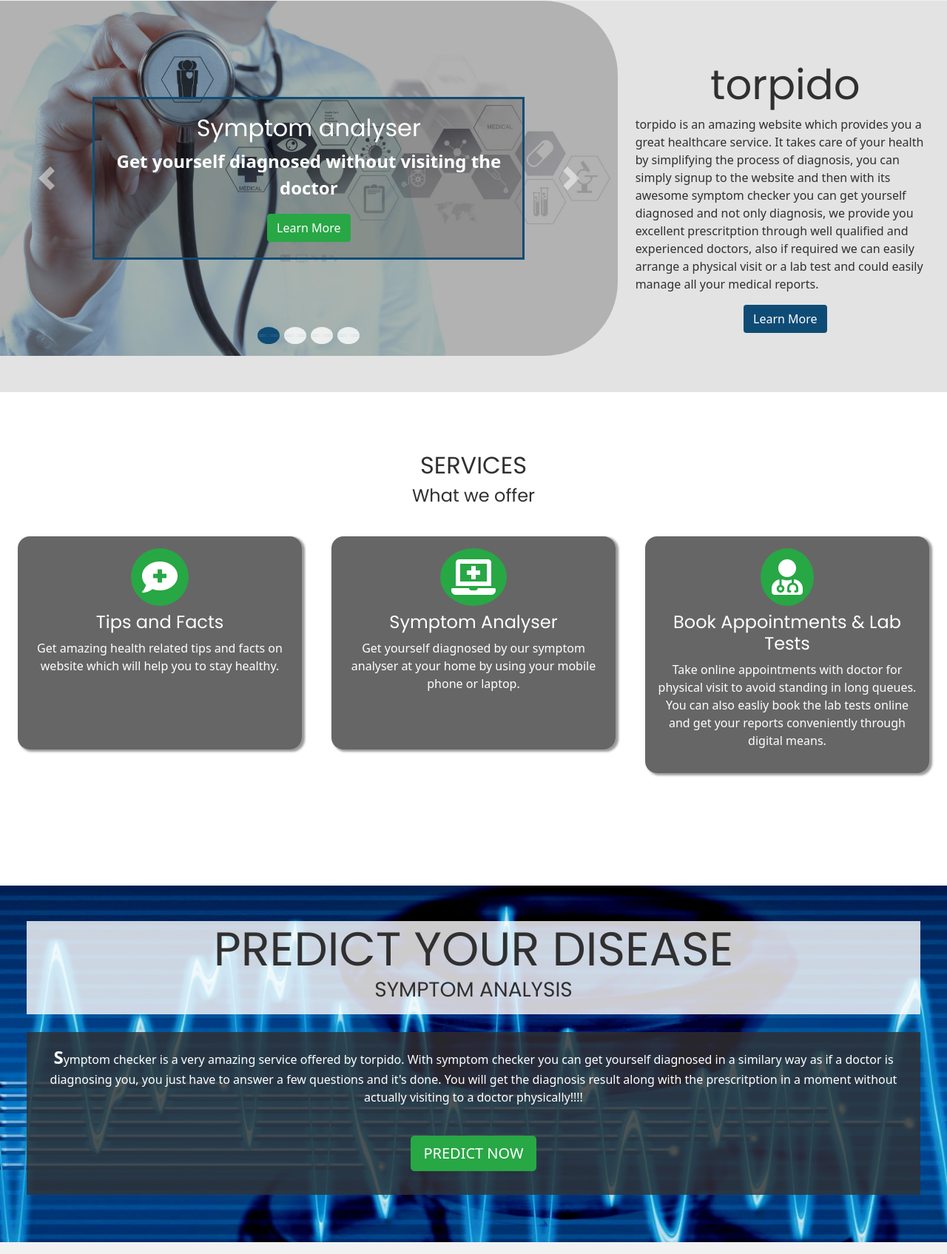
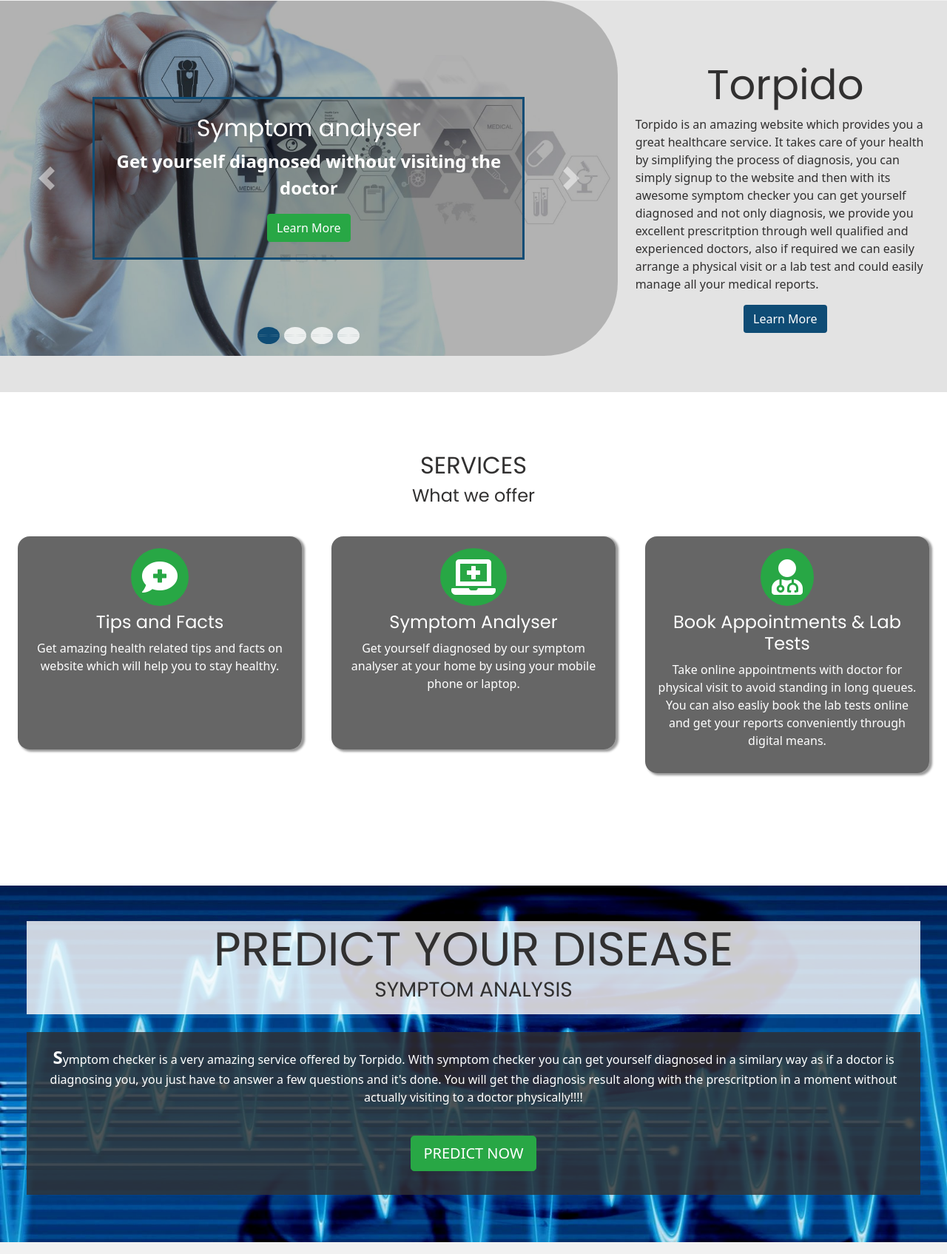
Before and after one commit to deepakdpytest/swiftheal_test, a Django app: page / in a window 1280 px wide. Shown: the part 590-2285 px from the top of the page at 74% size. Run offline with Django 3.2, Linux system fonts and the light colour scheme; some libraries are stand-ins or nearby versions.

Commit message:
all caps

```diff
--- a/templates/about.html
+++ b/templates/about.html
@@ -12,8 +12,8 @@ About
 
           <h1 class="display-4" style = "text-align:center">About Us</h1><br><br><br>
 
-          <p><h3 style = "text-align:center; color:rgba(226, 231, 216, 0.973)"><b>Welcome to torpido !</b> </h3></p>
-          <p class="lead">torpido is dedicated to providing excellence in healthcare for infants, adolescents, adults as well as old age people in a comprehensive manner.
+          <p><h3 style = "text-align:center; color:rgba(226, 231, 216, 0.973)"><b>Welcome to Torpido !</b> </h3></p>
+          <p class="lead">Torpido is dedicated to providing excellence in healthcare for infants, adolescents, adults as well as old age people in a comprehensive manner.
           Our objective is to reduce the day to day problems faced by patients and doctors like :-
 <br>
 <ul style = "list-style-type : none">
--- a/templates/analyser.html
+++ b/templates/analyser.html
@@ -21,9 +21,9 @@
     <div id="third"></div>
     <section id="symptomanalyser_container">
         <div id="top">
-            <img src="/static/assets/images/logo3.png" width="40" height="40" class="d-inline-block align-top" alt="torpido" loading="lazy">
+            <img src="/static/assets/images/logo3.png" width="40" height="40" class="d-inline-block align-top" alt="Torpido" loading="lazy">
             <h1>Symptom analyser</h1>
-            <img src="/static/assets/images/logo3.png" width="40" height="40" class="d-inline-block align-top" alt="torpido" loading="lazy">
+            <img src="/static/assets/images/logo3.png" width="40" height="40" class="d-inline-block align-top" alt="Torpido" loading="lazy">
         </div>
         <div id="symptomanalyser">
         </div>
--- a/templates/base.html
+++ b/templates/base.html
@@ -32,7 +32,7 @@
         <nav class="navbar navbar-expand-lg navbar-dark fixed-top custom-nav">
             <div class="container-fluid">
                 <a class="navbar-brand px-5" style="background: #0f4c75;border-radius: 25px;" href="/home">
-                    <img src="/static/assets/images/logo3.png" width="30" height="30" class="d-inline-block align-top" alt="" loading="lazy"> torpido
+                    <img src="/static/assets/images/logo3.png" width="30" height="30" class="d-inline-block align-top" alt="" loading="lazy"> Torpido
                 </a>
                 <button class="navbar-toggler" type="button" data-toggle="collapse" data-target="#navbarSupportedContent" aria-controls="navbarSupportedContent" aria-expanded="false" aria-label="Toggle navigation">
                     <span class="navbar-toggler-icon"></span>
--- a/templates/index.html
+++ b/templates/index.html
@@ -3,7 +3,7 @@
 <!--Jumbotron start-->
 <div class="jumbotron text-center">
     <img src="/static/assets/images/logo3.png" width="60" height="60" class="d-inline-block align-top" alt="" loading="lazy">
-    <h1 class="display-4">torpido</h1>
+    <h1 class="display-4">Torpido</h1>
     <p class="lead">Your Personal Health Assistant, to diagnose all your problems</p>
 
 </div>
@@ -78,8 +78,8 @@
             </div>
             <div class="col-lg-4">
                 <article class="caro-cont text-center">
-                    <h1 class="display-4">torpido</h1>
-                    <p class="text-left">torpido is an amazing website which provides you a great healthcare service. It takes care of your health by simplifying the process of diagnosis, you can simply signup to the website and then with its awesome symptom checker you
+                    <h1 class="display-4">Torpido</h1>
+                    <p class="text-left">Torpido is an amazing website which provides you a great healthcare service. It takes care of your health by simplifying the process of diagnosis, you can simply signup to the website and then with its awesome symptom checker you
                         can get yourself diagnosed and not only diagnosis, we provide you excellent prescritption through well qualified and experienced doctors, also if required we can easily arrange a physical visit or a lab test and could easily manage
                         all your medical reports.</p>
                     <a href="/about"><span class="btn btn-custom-1">Learn More</span></a>
@@ -137,7 +137,7 @@
                 <h1 class="display-3 mb-0">PREDICT YOUR DISEASE</h1>
                 <h3 class="dispaly-4 pb-3">SYMPTOM ANALYSIS</h3>
                 <article class=" my-3 p-3">
-                    <p class="imp px-2">Symptom checker is a very amazing service offered by torpido. With symptom checker you can get yourself diagnosed in a similary way as if a doctor is diagnosing you, you just have to answer a few questions and it's done. You will
+                    <p class="imp px-2">Symptom checker is a very amazing service offered by Torpido. With symptom checker you can get yourself diagnosed in a similary way as if a doctor is diagnosing you, you just have to answer a few questions and it's done. You will
                         get the diagnosis result along with the prescritption in a moment without actually visiting to a doctor physically!!!!</p>
                     <br>
                     <a href="/analyser"><button class="btn btn-lg btn-success mb-3"> PREDICT NOW</button></a>
--- a/templates/patientProfile.html
+++ b/templates/patientProfile.html
@@ -469,7 +469,7 @@
                             <form class="card mt-5">
                                 <div class="card-body">
                                     <div class="form-group">
-                                        <small class="form-text text-muted">Type in the Adhaar Id and mobile number you used when you registered with torpido.</small><br>
+                                        <small class="form-text text-muted">Type in the Adhaar Id and mobile number you used when you registered with Torpido.</small><br>
                                         <input class="form-control my-3" type="text" placeholder="Enter your Adhaar Id" required="">
                                         <input class="form-control my-3" type="text" placeholder="Enter your Registered Mobile Number" required="">
 
--- a/templates/profilePage.html
+++ b/templates/profilePage.html
@@ -460,7 +460,7 @@
                             <form class="card mt-5">
                                 <div class="card-body">
                                     <div class="form-group">
-                                        <small class="form-text text-muted">Type in the Adhaar Id and mobile number you used when you registered with torpido.</small><br>
+                                        <small class="form-text text-muted">Type in the Adhaar Id and mobile number you used when you registered with Torpido.</small><br>
                                         <input class="form-control my-3" type="text" placeholder="Enter your Adhaar Id" required="">
                                         <input class="form-control my-3" type="text" placeholder="Enter your Registered Mobile Number" required="">
 
```
